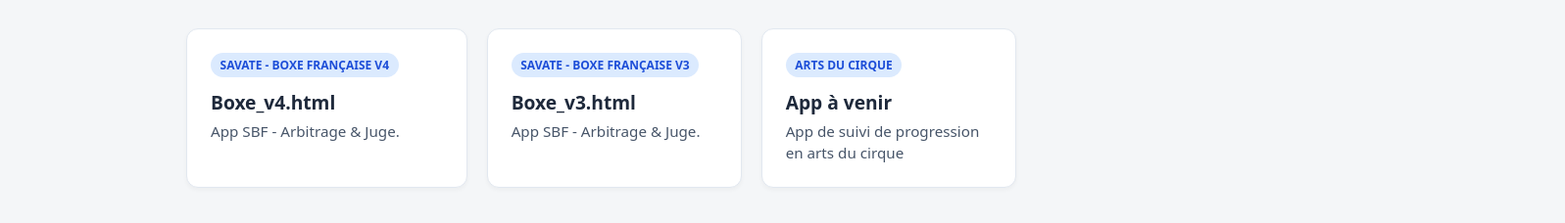
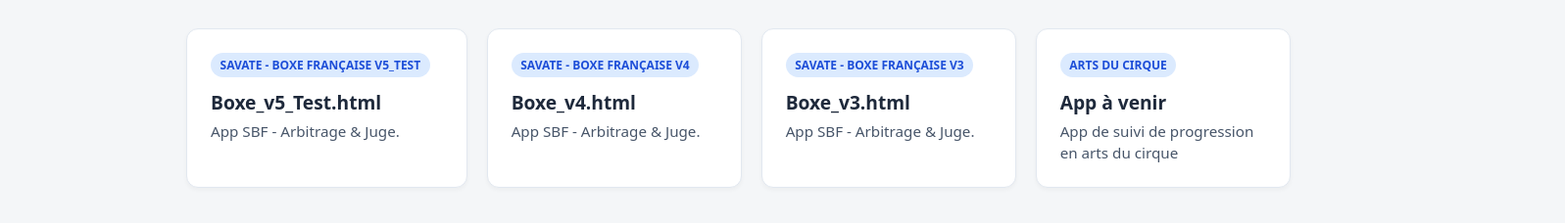
Before and after one commit to HucherEPS/HucherEPS-App, a plain HTML site: page index.html in a window 1280 px wide. Shown: the part 104-332 px from the top of the page at 98% size, 1597 px wide, since content can reach past the window. Drawn offline with Linux system fonts and the light colour scheme.

Commit message:
Add link to Boxe v5 Test application

```diff
--- a/index.html
+++ b/index.html
@@ -64,6 +64,13 @@
   </header>
 
   <main class="grid">
+    <a class="card" href="https://huchereps.github.io/HucherEPS-App/Boxe_v5_Test.html">
+      <span class="tag">Savate - Boxe Française v5_test</span>
+      <h2>Boxe_v5_Test.html</h2>
+      <p>App SBF - Arbitrage & Juge.</p>
+    </a>
+
+  <main class="grid">
     <a class="card" href="https://huchereps.github.io/HucherEPS-App/Boxe_v4.html">
       <span class="tag">Savate - Boxe Française v4</span>
       <h2>Boxe_v4.html</h2>
```
